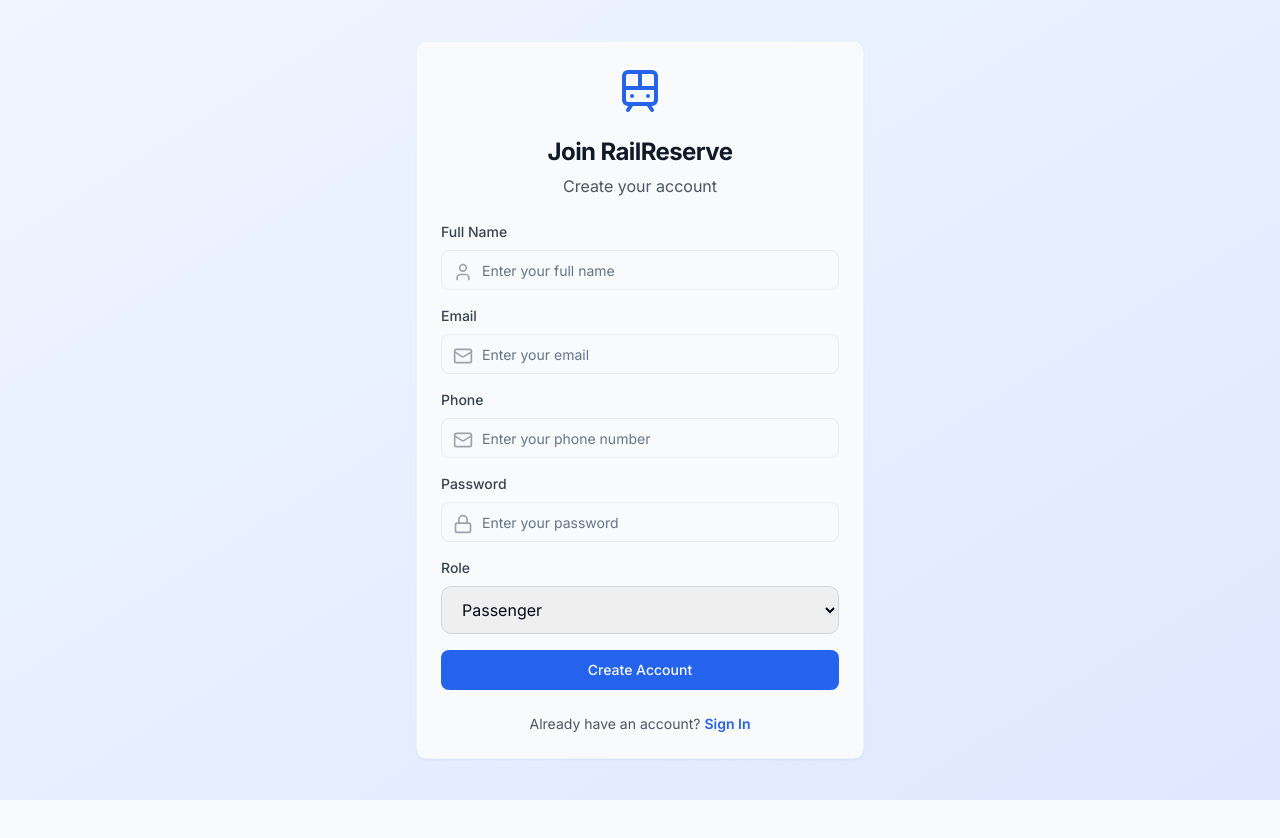
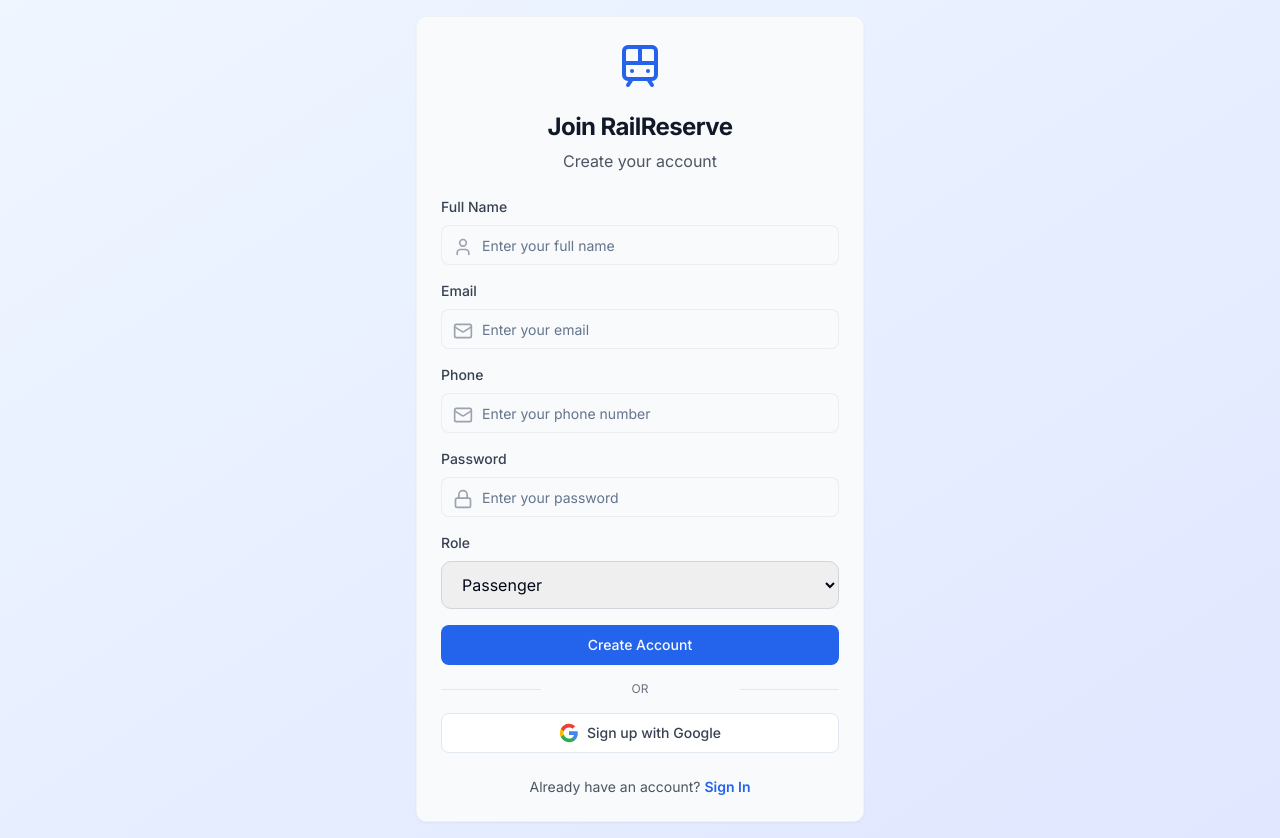
Before and after one commit to sheraz888444/railway-system-MERN, a React (Vite) app in the folder frontend/: page /signup in a window 1280 px wide. Before the commit the page ends 800 px from the top, so only its background shows below. Built offline with nearby package versions, Linux system fonts and the light colour scheme.

Commit message:
submitted

```diff
--- a/frontend/src/App.tsx
+++ b/frontend/src/App.tsx
@@ -11,6 +11,7 @@
 import Login from './pages/Login';
 import Signup from './pages/Signup';
 import TicketDetails from './pages/TicketDetails';
+import VerificationMessage from './pages/VerificationMessage';
 import DashboardWrapper from './components/DashboardWrapper';
 import MyBookings from './components/MyBookings';
 
@@ -29,6 +30,7 @@
             <Route path="/contact" element={<Contact />} />
             <Route path="/login" element={<Login />} />
             <Route path="/signup" element={<Signup />} />
+            <Route path="/verify-email" element={<VerificationMessage />} />
             <Route path="/dashboard/*" element={<DashboardWrapper />} />
             <Route path="/dashboard/my-bookings" element={<MyBookings />} />
             <Route path="/ticket/:pnr" element={<TicketDetails />} />
--- a/frontend/src/pages/Login.tsx
+++ b/frontend/src/pages/Login.tsx
@@ -7,7 +7,7 @@
 import { useToast } from '@/hooks/use-toast';
 import { authAPI } from '@/services/api';
 import { auth } from '../firebase/firebaseConfig';
-import { signInWithEmailAndPassword } from 'firebase/auth';
+import { signInWithEmailAndPassword, signInWithPopup, GoogleAuthProvider } from 'firebase/auth';
 
 const Login: React.FC = () => {
   const [formData, setFormData] = useState({
@@ -68,6 +68,43 @@
     } finally {
       // Keep loading false if there's a role error
       if (error === null)
+      setIsLoading(false);
+    }
+  };
+
+  const handleGoogleSignIn = async () => {
+    setIsLoading(true);
+    setError(null);
+    try {
+      const provider = new GoogleAuthProvider();
+      const result = await signInWithPopup(auth, provider);
+
+      // Use email and Firebase UID (as password) to log into backend API
+      const response = await authAPI.login(result.user.email || '', result.user.uid);
+
+      // Store token and user data
+      localStorage.setItem('token', response.token);
+      localStorage.setItem('user', JSON.stringify(response.user));
+
+      // Show success toast
+      toast({
+        title: "Login Successful",
+        description: `Welcome back, ${response.user.name}!`,
+      });
+
+      // Navigate to dashboard based on role
+      navigate(`/dashboard/${response.user.role}`);
+    } catch (error: any) {
+      if (error.code !== 'auth/popup-closed-by-user') {
+        const errMsg = error.response?.data?.message || error.message || "Failed to sign in with Google";
+        setError(errMsg);
+        toast({
+          title: "Google Sign In Failed",
+          description: errMsg,
+          variant: "destructive",
+        });
+      }
+    } finally {
       setIsLoading(false);
     }
   };
@@ -145,6 +182,28 @@
             </Button>
           </form>
 
+          <div className="mt-4 flex items-center justify-between">
+            <span className="border-b w-1/5 lg:w-1/4"></span>
+            <span className="text-xs text-center text-gray-500 uppercase">or</span>
+            <span className="border-b w-1/5 lg:w-1/4"></span>
+          </div>
+
+          <Button
+            type="button"
+            variant="outline"
+            className="w-full mt-4 flex items-center justify-center gap-2 bg-white text-gray-700 hover:bg-gray-50"
+            onClick={handleGoogleSignIn}
+            disabled={isLoading}
+          >
+            <svg className="w-5 h-5" viewBox="0 0 24 24">
+              <path fill="#4285F4" d="M22.56 12.25c0-.78-.07-1.53-.2-2.25H12v4.26h5.92c-.26 1.37-1.04 2.53-2.21 3.31v2.77h3.57c2.08-1.92 3.28-4.74 3.28-8.09z" />
+              <path fill="#34A853" d="M12 23c2.97 0 5.46-.98 7.28-2.66l-3.57-2.77c-.98.66-2.23 1.06-3.71 1.06-2.86 0-5.29-1.93-6.16-4.53H2.18v2.84C3.99 20.53 7.7 23 12 23z" />
+              <path fill="#FBBC05" d="M5.84 14.09c-.22-.66-.35-1.36-.35-2.09s.13-1.43.35-2.09V7.07H2.18C1.43 8.55 1 10.22 1 12s.43 3.45 1.18 4.93l2.85-2.22.81-.62z" />
+              <path fill="#EA4335" d="M12 5.38c1.62 0 3.06.56 4.21 1.64l3.15-3.15C17.45 2.09 14.97 1 12 1 7.7 1 3.99 3.47 2.18 7.07l3.66 2.84c.87-2.6 3.3-4.53 6.16-4.53z" />
+            </svg>
+            Sign in with Google
+          </Button>
+
           <div className="mt-6 text-center">
             <p className="text-sm text-gray-600">
               Don't have an account?
--- a/frontend/src/pages/Signup.tsx
+++ b/frontend/src/pages/Signup.tsx
@@ -7,7 +7,7 @@
 import { useToast } from '@/hooks/use-toast';
 import { authAPI } from '@/services/api';
 import { auth } from '../firebase/firebaseConfig';
-import { createUserWithEmailAndPassword, sendEmailVerification } from 'firebase/auth';
+import { createUserWithEmailAndPassword, sendEmailVerification, signInWithPopup, GoogleAuthProvider } from 'firebase/auth';
 
 const Signup: React.FC = () => {
   const [formData, setFormData] = useState({
@@ -35,8 +35,7 @@
       // 3. Register user in backend (MongoDB)
       await authAPI.register(formData);
 
-      // Explicit alert as requested
-      alert("Verification mail has sent tr,,please look at your inbox to verify your registeration");
+      // Remove explicit alert, UI will navigate to verification page
 
       // Show success toast
       toast({
@@ -44,8 +43,8 @@
         description: "Account created! Please check your email to verify your account before logging in.",
       });
 
-      // Navigate to login page
-      navigate('/login');
+      // Navigate to verification page
+      navigate('/verify-email');
     } catch (error: any) {
       // If Firebase fails (e.g., email already in use), show error
       toast({
@@ -53,6 +52,45 @@
         description: error.message || error.response?.data?.message || "Failed to create account",
         variant: "destructive",
       });
+    } finally {
+      setIsLoading(false);
+    }
+  };
+
+  const handleGoogleSignIn = async () => {
+    setIsLoading(true);
+    try {
+      const provider = new GoogleAuthProvider();
+      const result = await signInWithPopup(auth, provider);
+
+      try {
+        // Register user in backend (MongoDB) if they don't exist
+        await authAPI.register({
+          name: result.user.displayName || 'Google User',
+          email: result.user.email || '',
+          password: result.user.uid, // use UID as backend password
+          phone: result.user.phoneNumber || '0000000000',
+          role: 'passenger'
+        });
+      } catch (backendError: any) {
+        // If user already exists in backend, it will throw an error, which we can ignore for Google sign in
+        // since they might be trying to log in but clicked sign up with google
+      }
+
+      toast({
+        title: "Google Sign In Successful",
+        description: "Your account is ready! Please sign in.",
+      });
+
+      navigate('/login');
+    } catch (error: any) {
+      if (error.code !== 'auth/popup-closed-by-user') {
+        toast({
+          title: "Google Sign In Failed",
+          description: error.message || "Failed to sign in with Google",
+          variant: "destructive",
+        });
+      }
     } finally {
       setIsLoading(false);
     }
@@ -151,6 +189,28 @@
             </Button>
           </form>
 
+          <div className="mt-4 flex items-center justify-between">
+            <span className="border-b w-1/5 lg:w-1/4"></span>
+            <span className="text-xs text-center text-gray-500 uppercase">or</span>
+            <span className="border-b w-1/5 lg:w-1/4"></span>
+          </div>
+
+          <Button
+            type="button"
+            variant="outline"
+            className="w-full mt-4 flex items-center justify-center gap-2 bg-white text-gray-700 hover:bg-gray-50"
+            onClick={handleGoogleSignIn}
+            disabled={isLoading}
+          >
+            <svg className="w-5 h-5" viewBox="0 0 24 24">
+              <path fill="#4285F4" d="M22.56 12.25c0-.78-.07-1.53-.2-2.25H12v4.26h5.92c-.26 1.37-1.04 2.53-2.21 3.31v2.77h3.57c2.08-1.92 3.28-4.74 3.28-8.09z" />
+              <path fill="#34A853" d="M12 23c2.97 0 5.46-.98 7.28-2.66l-3.57-2.77c-.98.66-2.23 1.06-3.71 1.06-2.86 0-5.29-1.93-6.16-4.53H2.18v2.84C3.99 20.53 7.7 23 12 23z" />
+              <path fill="#FBBC05" d="M5.84 14.09c-.22-.66-.35-1.36-.35-2.09s.13-1.43.35-2.09V7.07H2.18C1.43 8.55 1 10.22 1 12s.43 3.45 1.18 4.93l2.85-2.22.81-.62z" />
+              <path fill="#EA4335" d="M12 5.38c1.62 0 3.06.56 4.21 1.64l3.15-3.15C17.45 2.09 14.97 1 12 1 7.7 1 3.99 3.47 2.18 7.07l3.66 2.84c.87-2.6 3.3-4.53 6.16-4.53z" />
+            </svg>
+            Sign up with Google
+          </Button>
+
           <div className="mt-6 text-center">
             <p className="text-sm text-gray-600">
               Already have an account?
--- /dev/null
+++ b/frontend/src/pages/VerificationMessage.tsx
@@ -0,0 +1,46 @@
+import React from 'react';
+import { Mail, CheckCircle, ArrowRight } from 'lucide-react';
+import { Button } from '@/components/ui/button';
+import { Card, CardContent, CardHeader, CardTitle } from '@/components/ui/card';
+import { useNavigate } from 'react-router-dom';
+
+const VerificationMessage: React.FC = () => {
+  const navigate = useNavigate();
+
+  return (
+    <div className="min-h-screen bg-gradient-to-br from-blue-50 to-indigo-100 flex items-center justify-center p-4">
+      <Card className="w-full max-w-md text-center">
+        <CardHeader>
+          <div className="flex justify-center mb-4">
+            <div className="relative">
+              <Mail className="h-16 w-16 text-blue-600" />
+              <CheckCircle className="absolute bottom-0 right-0 h-6 w-6 text-green-500 bg-white rounded-full" />
+            </div>
+          </div>
+          <CardTitle className="text-2xl font-bold text-gray-900">Check Your Inbox</CardTitle>
+        </CardHeader>
+        <CardContent className="space-y-6">
+          <p className="text-gray-600 text-lg">
+            We have sent a verification email to your inbox.
+            Please check your email and click the verification link to complete your registration.
+          </p>
+          <div className="bg-blue-50 p-4 rounded-lg text-sm text-blue-800 text-left">
+            <p className="font-semibold mb-1">Didn't receive the email?</p>
+            <ul className="list-disc pl-5 space-y-1">
+              <li>Check your spam or junk folder</li>
+              <li>Make sure your email address was correct</li>
+            </ul>
+          </div>
+          <Button
+            onClick={() => navigate('/login')}
+            className="w-full flex items-center justify-center gap-2"
+          >
+            Go to Login <ArrowRight className="h-4 w-4" />
+          </Button>
+        </CardContent>
+      </Card>
+    </div>
+  );
+};
+
+export default VerificationMessage;
```
